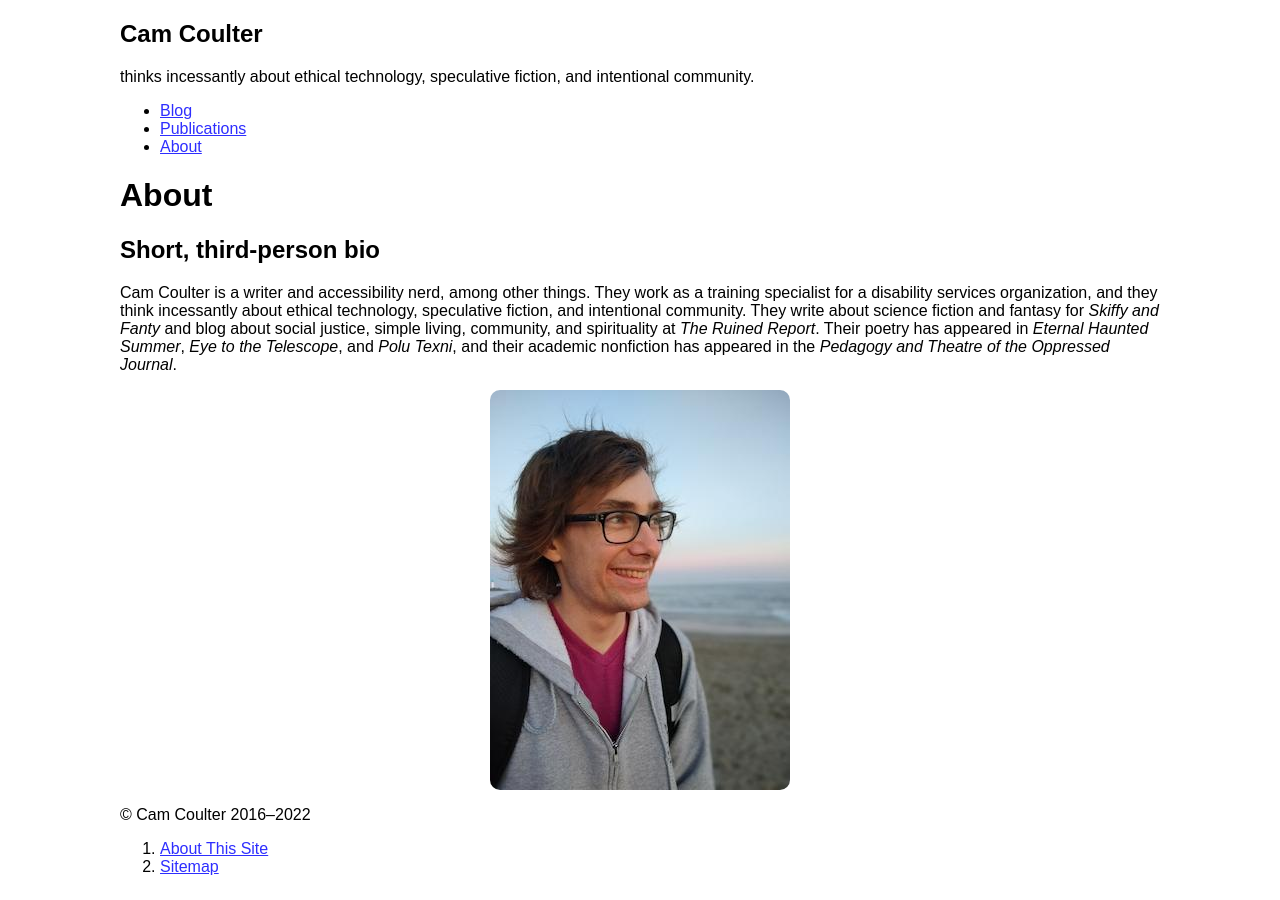
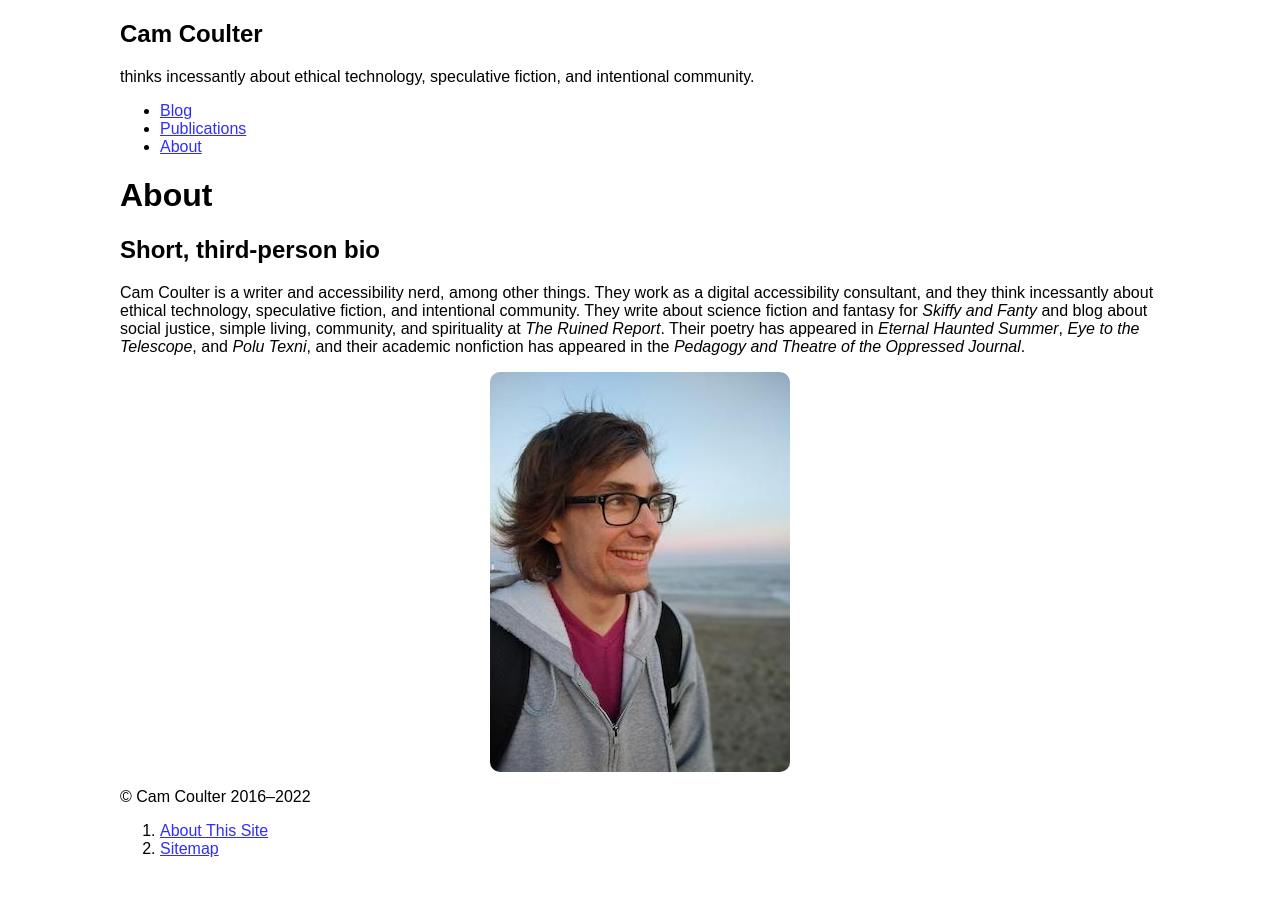
Before and after one commit to cncoulter/camcoulter.com, a Jekyll site: the page built from About.md, in a window 1280 px wide. Built offline with Jekyll 4.4.1, drawn with Linux system fonts in a browser that asks for light colours.

Commit message:
Update bio

```diff
--- a/About.md
+++ b/About.md
@@ -4,13 +4,13 @@ SPDX-License-Identifier: CC-BY-NC-ND-4.0
 layout: default
 title: "About"
 permalink: /About/
-description: "Cam Coulter is a writer and accessibility nerd, among other things. They work as a training specialist for a disability services organization, and they think incessantly about ethical technology, speculative fiction, and intentional community."
+description: "Cam Coulter is a writer and accessibility nerd, among other things. They work as a digital accessibility consultant, and they think incessantly about ethical technology, speculative fiction, and intentional community."
 ---
 
 # About
 
 ## Short, third-person bio
 
-Cam Coulter is a writer and accessibility nerd, among other things. They work as a training specialist for a disability services organization, and they think incessantly about ethical technology, speculative fiction, and intentional community. They write about science fiction and fantasy for <cite>Skiffy and Fanty</cite> and blog about social justice, simple living, community, and spirituality at <cite>The Ruined Report</cite>. Their poetry has appeared in <cite>Eternal Haunted Summer</cite>, <cite>Eye to the Telescope</cite>, and <cite>Polu Texni</cite>, and their academic nonfiction has appeared in the <cite>Pedagogy and Theatre of the Oppressed Journal</cite>.
+Cam Coulter is a writer and accessibility nerd, among other things. They work as a digital accessibility consultant, and they think incessantly about ethical technology, speculative fiction, and intentional community. They write about science fiction and fantasy for <cite>Skiffy and Fanty</cite> and blog about social justice, simple living, community, and spirituality at <cite>The Ruined Report</cite>. Their poetry has appeared in <cite>Eternal Haunted Summer</cite>, <cite>Eye to the Telescope</cite>, and <cite>Polu Texni</cite>, and their academic nonfiction has appeared in the <cite>Pedagogy and Theatre of the Oppressed Journal</cite>.
 
 {% include image.html image="cam-coulter" caption="False" figClass="About__Headshot" %}
```
